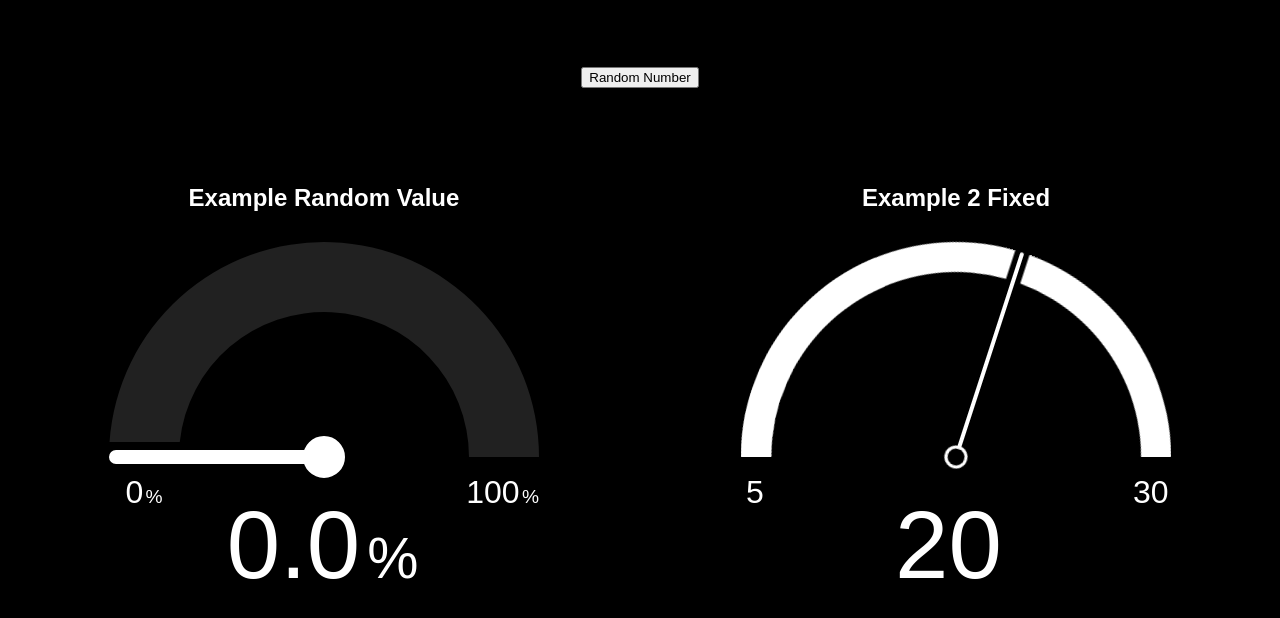
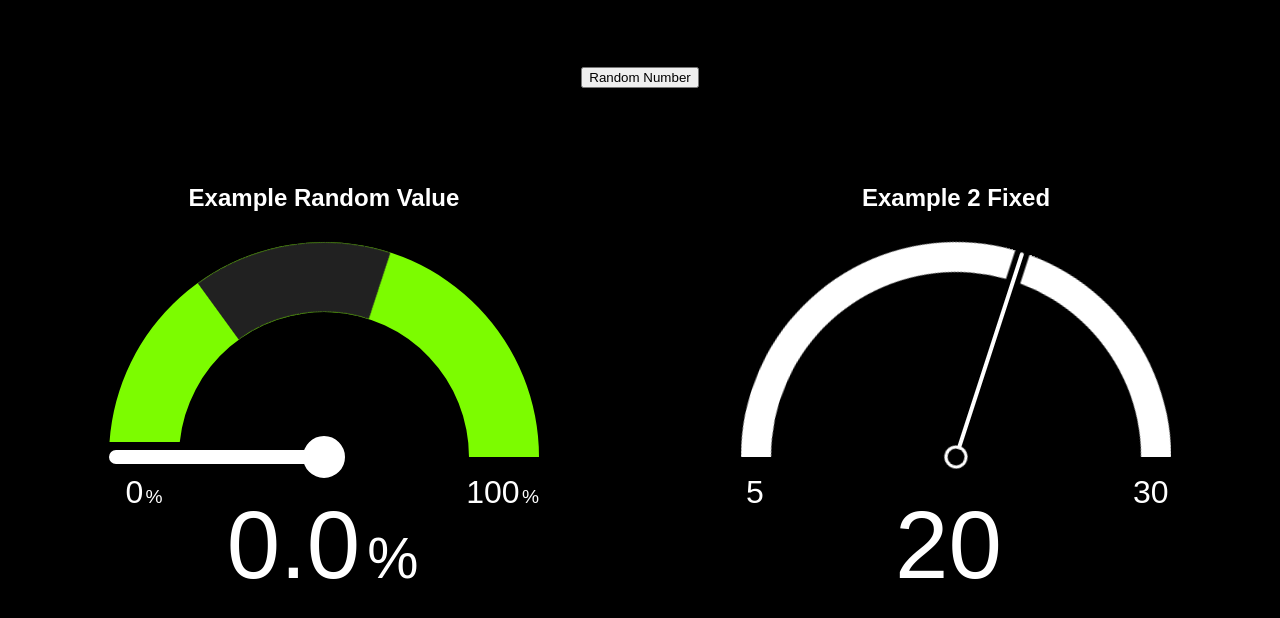
Before and after one commit to chrisheanan/vue-gauge, a Vue app: page / in a window 1280 px wide. Shown: the top 618 px of the page. Built offline with nearby package versions, Linux system fonts and the light colour scheme.

Commit message:
Easing animation

```diff
--- a/package.json
+++ b/package.json
@@ -9,6 +9,7 @@
     "ngrok": "ngrok http -host-header=rewrite localhost:8080"
   },
   "dependencies": {
+    "bezier-easing": "^2.1.0",
     "core-js": "^3.6.5",
     "vue": "^2.6.11"
   },
--- a/src/App.vue
+++ b/src/App.vue
@@ -20,7 +20,9 @@
         unit="%"
         style="width: 430px"
         inactiveFill="#212121"
-        :maxThreshold="80"
+        :minThreshold="30"
+        :maxThreshold="70"
+        minThresholdFill="lawngreen"
         maxThresholdFill="darkred"
       />
 
--- a/src/components/Gauge.vue
+++ b/src/components/Gauge.vue
@@ -8,14 +8,23 @@
           <rect x="0" y="0" :width="diameter" :height="radius + 10" />
         </clipPath>
 
-        <clipPath id="cut-off-max">
+        <clipPath id="cut-off-min" v-if="minThreshold !== null">
           <Arc
             :radius="radius"
             :thickness="thickness"
             :offsetY="10"
-            :startAngle="180"
-            :endAngle="360 - pointerGap"
-            :endInnerAngle="360 - innerAngleAdjustment"
+            :startAngle="0"
+            :endAngle="minThresholdAngle"
+          />
+        </clipPath>
+
+        <clipPath id="cut-off-max" v-if="maxThreshold !== null">
+          <Arc
+            :radius="radius"
+            :thickness="thickness"
+            :offsetY="10"
+            :startAngle="maxThresholdAngle"
+            :endAngle="180"
           />
         </clipPath>
       </defs>
@@ -38,19 +47,40 @@
             :radius="radius"
             :thickness="thickness"
             :offsetY="10"
-            :activeFill="value >= maxThreshold ? maxThresholdFill : activeFill"
-            :activeStroke="value >= maxThreshold ? maxThresholdStroke : activeStroke"
-            :activeStrokeWidth="value >= maxThreshold ? maxThresholdStrokeWidth : activeStrokeWidth"
-            :inactiveFill="value >= maxThreshold ? maxThresholdFill : inactiveFill"
-            :inactiveStroke="value >= maxThreshold ? maxThresholdStroke : inactiveStroke"
-            :inactiveStrokeWidth="value >= maxThreshold ? maxThresholdStrokeWidth : inactiveStrokeWidth"
+            :activeFill="compActiveFill"
+            :activeStroke="compActiveStroke"
+            :activeStrokeWidth="compActiveStrokeWidth"
+            :inactiveFill="compInactiveFill"
+            :inactiveStroke="compInactiveStroke"
+            :inactiveStrokeWidth="compInactiveStrokeWidth"
             :angle="pointerGap"
             :transitionDelay="maxTransitionDelay"
           />
         </g>
       </g>
 
-      <g clip-path="url(#cut-off-bottom)">
+      <g clip-path="url(#cut-off-bottom)" v-if="minThreshold !== null">
+        <g class="rotatable" :style="{ transform: `rotate(${minThresholdAngle}deg)` }">
+          <g clip-path="url(#cut-off-min)">
+            <g class="rotatable" :style="{ transform: `rotate(-${minThresholdAngle}deg)` }">
+              <g class="rotatable" :style="needleRotationStyle">
+                <pointer-arcs
+                  :radius="radius"
+                  :thickness="thickness"
+                  :offsetY="10"
+                  :active="false"
+                  :inactiveFill="inactiveFill"
+                  :inactiveStroke="inactiveStroke"
+                  :inactiveStrokeWidth="inactiveStrokeWidth"
+                  :angle="pointerGap"
+                />
+              </g>
+            </g>
+          </g>
+        </g>
+      </g>
+
+      <g clip-path="url(#cut-off-bottom)" v-if="maxThreshold !== null">
         <g class="rotatable" :style="{ transform: `rotate(${maxThresholdAngle}deg)` }">
           <g clip-path="url(#cut-off-max)">
             <g class="rotatable" :style="{ transform: `rotate(-${maxThresholdAngle}deg)` }">
@@ -64,7 +94,6 @@
                   :activeStroke="activeStroke"
                   :activeStrokeWidth="activeStrokeWidth"
                   :angle="pointerGap"
-                  v-if="maxThreshold !== null"
                 />
               </g>
             </g>
@@ -72,6 +101,7 @@
         </g>
       </g>
     </svg>
+
     <div class="labels">
       <div class="min" :style="{ flexBasis: `${thickness}px`}">
         <span v-text="min"></span>
@@ -82,7 +112,7 @@
         <span class="unit" v-text="unit"></span>
       </div>
       <div class="value">
-        <Count :to="displayValueWithDp" :dp="dp"></Count>
+        <count :to="displayValueWithDp" :dp="dp" />
         <span class="unit" v-text="unit"></span>
       </div>
     </div>
@@ -96,6 +126,7 @@ import PointerArcs from "./Gauge/PointerArcs.vue";
 import Count from "./Count.vue";
 import styleProps from "../lib/svgStyleProps";
 import { innerAnglePointerAdjustment } from "../lib/chart";
+import { easingInverse } from "../lib/easing";
 
 export default {
   name: "Gauge",
@@ -127,7 +158,7 @@ export default {
       required: false,
       default: null,
     },
-    minThresold: {
+    minThreshold: {
       type: Number,
       required: false,
       default: null,
@@ -191,10 +222,65 @@ export default {
   },
   data() {
     return {
+      minTransitionDelay: 0,
       maxTransitionDelay: 0,
     };
   },
   computed: {
+    compActiveFill() {
+      if (this.minThresholdActive) {
+        return this.minThresholdFill;
+      } else if (this.maxThresholdActive) {
+        return this.maxThresholdFill;
+      }
+
+      return this.activeFill;
+    },
+    compActiveStroke() {
+      if (this.minThresholdActive) {
+        return this.minThresholdStroke;
+      } else if (this.maxThresholdActive) {
+        return this.maxThresholdStroke;
+      }
+
+      return this.activeStroke;
+    },
+    compActiveStrokeWidth() {
+      if (this.minThresholdActive) {
+        return this.minThresholdStrokeWidth;
+      } else if (this.maxThresholdActive) {
+        return this.maxThresholdStrokeWidth;
+      }
+
+      return this.activeStrokeWidth;
+    },
+    compInactiveFill() {
+      if (this.minThresholdActive) {
+        return this.minThresholdFill;
+      } else if (this.maxThresholdActive) {
+        return this.maxThresholdFill;
+      }
+
+      return this.inactiveFill;
+    },
+    compInactiveStroke() {
+      if (this.minThresholdActive) {
+        return this.minThresholdStroke;
+      } else if (this.maxThresholdActive) {
+        return this.maxThresholdStroke;
+      }
+
+      return this.inactiveStroke;
+    },
+    compInactiveStrokeWidth() {
+      if (this.minThresholdActive) {
+        return this.minThresholdStrokeWidth;
+      } else if (this.maxThresholdActive) {
+        return this.maxThresholdStrokeWidth;
+      }
+
+      return this.inactiveStrokeWidth;
+    },
     diameter() {
       return this.radius * 2;
     },
@@ -226,15 +312,25 @@ export default {
         transform: `rotate(${this.needleAngle}deg)`,
       };
     },
-    maxThresholdRotationStyle() {
-      const angle =
-        this.value >= this.maxThreshold ? this.maxThresholdAngle : this.needleAngle - (180 - this.maxThresholdAngle);
-      return {
-        transform: `rotate(${angle < 0 ? 0 : angle}deg)`,
-      };
+    minThresholdAngle() {
+      // if (this.maxThresholdActive) {
+      //   return 180 + (180 - this.maxThresholdAngle);
+      // }
+
+      return this.calcArcAngle(this.minThreshold);
+    },
+    minThresholdActive() {
+      return this.value <= this.minThreshold;
     },
     maxThresholdAngle() {
+      // if (this.minThresholdActive) {
+      //   return 0;
+      // }
+
       return this.calcArcAngle(this.maxThreshold);
+    },
+    maxThresholdActive() {
+      return this.value >= this.maxThreshold;
     },
   },
   methods: {
@@ -246,11 +342,12 @@ export default {
     value(newValue, oldValue) {
       const newValueAngle = this.calcArcAngle(newValue);
       const oldValueAngle = this.calcArcAngle(oldValue);
+      const easingFunction = easingInverse("ease-in-out");
 
-      this.maxTransitionDelay =
-        0.7 * Math.abs((this.maxThresholdAngle - oldValueAngle) / (newValueAngle - oldValueAngle));
+      this.maxTransitionDelay = easingFunction(
+        0.7 * Math.abs((this.maxThresholdAngle - oldValueAngle) / (newValueAngle - oldValueAngle)),
+      );
 
-      console.log({ newValue, oldValue, newValueAngle, oldValueAngle, delay: this.maxTransitionDelay });
       return this.newValue;
     },
   },
@@ -270,7 +367,7 @@ svg {
 }
 
 .rotatable {
-  transition: 1s linear transform;
+  transition: 1s ease-in-out transform;
   transform: rotate(0deg);
   transform-origin: 215px 225px;
   will-change: transform;
--- /dev/null
+++ b/src/lib/easing.js
@@ -0,0 +1,28 @@
+import bezierEasing from "bezier-easing";
+
+// easing-alias : [x1, y1, x2, y2]
+const easings = {
+  ease: [0.25, 1, 0.25, 1],
+  linear: [0, 0, 1, 1],
+  "ease-in": [0.42, 0, 1, 1],
+  "ease-out": [0, 0, 0.58, 1],
+  "ease-in-out": [0.42, 0, 0.58, 1],
+};
+
+export const easing = (...easing) => {
+  if (Object.prototype.hasOwnProperty.call(easings, easing[0])) {
+    return bezierEasing(...easings[easing[0]]);
+  }
+
+  return bezierEasing(...easing);
+};
+
+export const easingInverse = (...easing) => {
+  if (Object.prototype.hasOwnProperty.call(easings, easing[0])) {
+    easing = Array.from(easings[easing[0]]);
+  }
+
+  [easing[1], easing[0], easing[3], easing[2]] = [easing[0], easing[1], easing[2], easing[3]];
+
+  return bezierEasing(...easing);
+};
```
Also changed, not shown: 1 other file (tests, documents, lock files or other folders).
